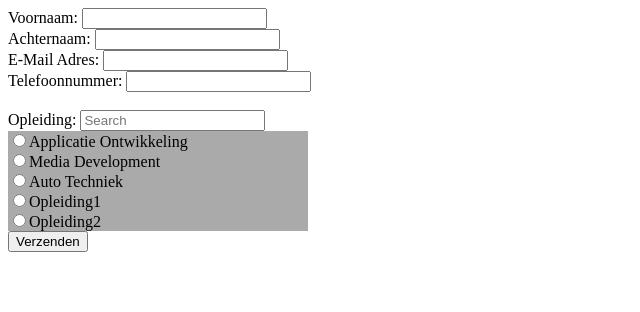
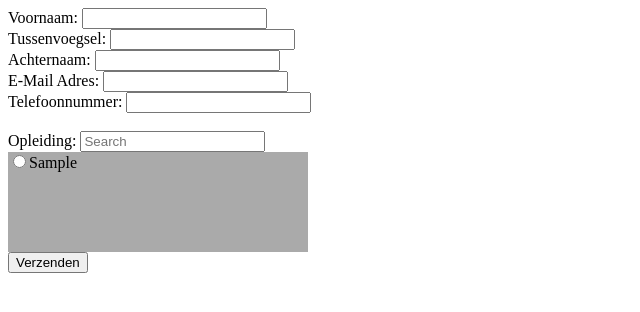
Before and after one commit to Team-wiepie/Project-Rasto-orientatiedag, a PHP site: page /addStudent.php in a window 1280 px wide. Shown: the top 312 px of the page, without its empty margins (0-640 px from the left). Run offline with PHP 8.4, Linux system fonts and the light colour scheme; tables that the repository leaves empty hold one stand-in row (values such as "Sample post").

Commit message:
Student formulier schrijft nu naar database

```diff
--- a/Website/addStudent.php
+++ b/Website/addStudent.php
@@ -1,6 +1,6 @@
 <html>
 	<head>
-		<title>Rasto shit</title>
+		<title>Leerling toevoegen</title>
 		<!--<link rel="stylesheet" type="text/css" href="../style/style.css">-->
 		<script src="jquery-2.0.3.min.js" type="text/javascript"></script>
 		<script src="addStudent.js" type="text/javascript"></script>
@@ -8,38 +8,50 @@
 	<body>
 		<div id="body">
 			<?php
+				require_once 'server_login.php';
+
+
+				if(isset($_POST["submit"])){
+					$voornaam = $_POST["voornaam"];
+					$tussenvoegsel = $_POST["tussenvoegsel"];
+					$achternaam = $_POST["achternaam"];
+					$email = $_POST["email"];
+					$phone = $_POST["phone"];
+					$opleiding = $_POST["opleiding"];
+
+					$insQuery = "INSERT INTO leerling (voornaam, tussenvoegsel, achternaam, email, telefoon, opleidingnaam, decaan_id)
+						VALUES ('$voornaam', '$tussenvoegsel', '$achternaam', '$email', '$phone', '$opleiding', '".$_SESSION['decaan_id']."')";
+					mysql_query($insQuery) or die("NOOOOOOO! ". mysql_error());
+
+				}else{
+				$query = "SELECT opleidingnaam FROM opleiding";
+					$result = mysql_query($query);
+					$opleidingen = array();
+					while($res = mysql_fetch_assoc($result)) {
+						$opleidingen[] = $res['opleidingnaam'];
+					}
 
 			?>
 			<form action="addStudent.php" method="POST">
 				Voornaam: <input id="voornaamInput" name="voornaam" type="text"><br>
+				Tussenvoegsel: <input id="tussenvoegselInput" name="tussenvoegsel" type="text"><br>
 				Achternaam: <input id="achternaamInput" name="achternaam" type="text"><br>
 				E-Mail Adres: <input id="emailInput" name="email" type="text"><br>
-				Telefoonnummer: <input id="phoneInput" name="phone" type="text"><br>
+				Telefoonnummer: <input id="phoneInput" name="phone" type="number"><br>
 				<br>
 				Opleiding: <input id="searchbox" type="text" placeholder="Search"><br>
 				<div id="opleidingDIV" style="height:100px; width: 300px; background-color: #aaa; overflow: auto;">
 					<?php
-						$opleiding = array(
-						"Applicatie Ontwikkeling",
-						"Media Development",
-						"Auto Techniek",
-						"Opleiding1",
-						"Opleiding2",
-						"vnrogaeiugr",
-						"blabla",
-						"Nog een opleiding",
-						"Opleiding opleiding!",
-						"SWAG Opleiding",
-						"Yolo opleiding");
-
-
-						foreach($opleiding as $op){
+						foreach($opleidingen as $op){
 							echo "<span><input type='radio' name='opleiding' id='".$op."' value='".$op."'><label for='".$op."'>".$op."</label><br></span>";
 						}
 					?>
 				</div>
-				<input type="submit" value="Verzenden">
+				<input type="submit" name="submit" value="Verzenden">
 			</form>
+			<?php
+				}
+			?>
 		</div>
 	</body>
 </html>
```
